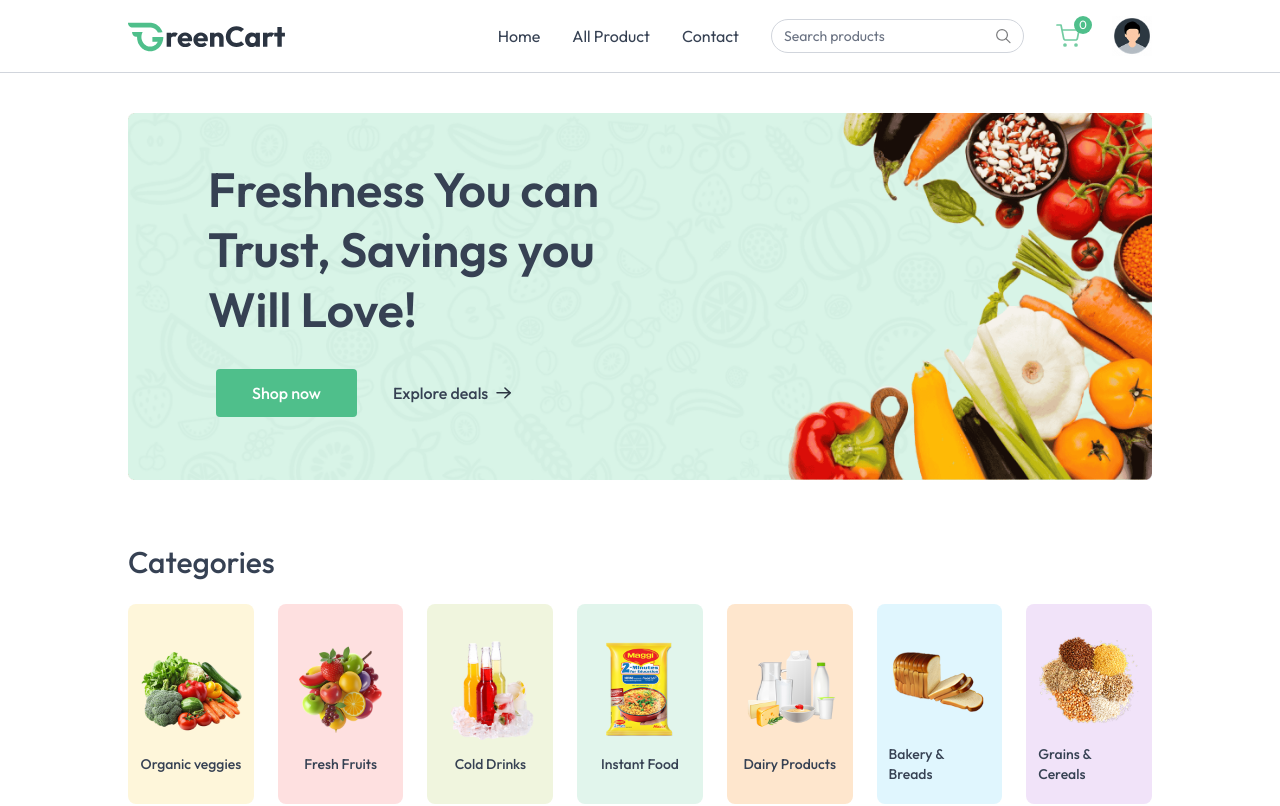
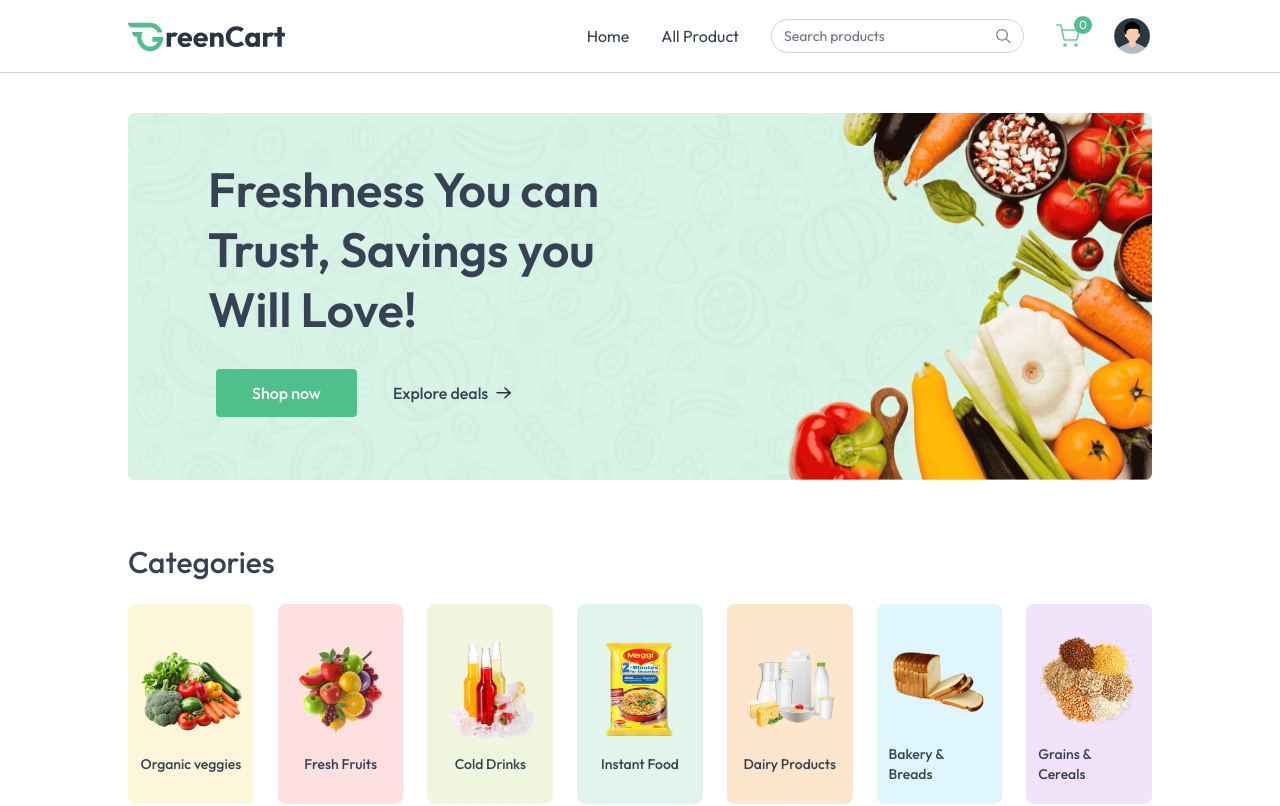
Before and after one commit to abrarulhuq-dev/Greencart, a React (Vite) app in the folder client/: page / in a window 1280 px wide. Shown: the top 806 px of the page. Built offline with nearby package versions, Linux system fonts and the light colour scheme.

Commit message:
change made

```diff
--- a/client/src/components/Navbar.jsx
+++ b/client/src/components/Navbar.jsx
@@ -34,7 +34,7 @@
             <div className="hidden sm:flex items-center gap-8">
                 <NavLink to='/'>Home</NavLink>
                 <NavLink to='/products'>All Product</NavLink>
-                <NavLink to='/contact'>Contact</NavLink>
+                {/* <NavLink to='/contact'>Contact</NavLink> */}
 
                 <div className="hidden lg:flex items-center text-sm gap-2 border border-gray-300 px-3 rounded-full">
                     <input onChange={(e) => setsearchquery(e.target.value)} className="py-1.5 w-full bg-transparent outline-none placeholder-gray-500" type="text" placeholder="Search products" />
@@ -86,7 +86,7 @@
                     {user &&
                         <NavLink to={'/my-order'} onClick={() => setOpen(false)}>My Orders</NavLink>
                     }
-                    <NavLink to={'/contact'} onClick={() => setOpen(false)}>Contact</NavLink>
+                    {/* <NavLink to={'/contact'} onClick={() => setOpen(false)}>Contact</NavLink> */}
 
                     {!user ? (
                         <button onClick={() => {
```
